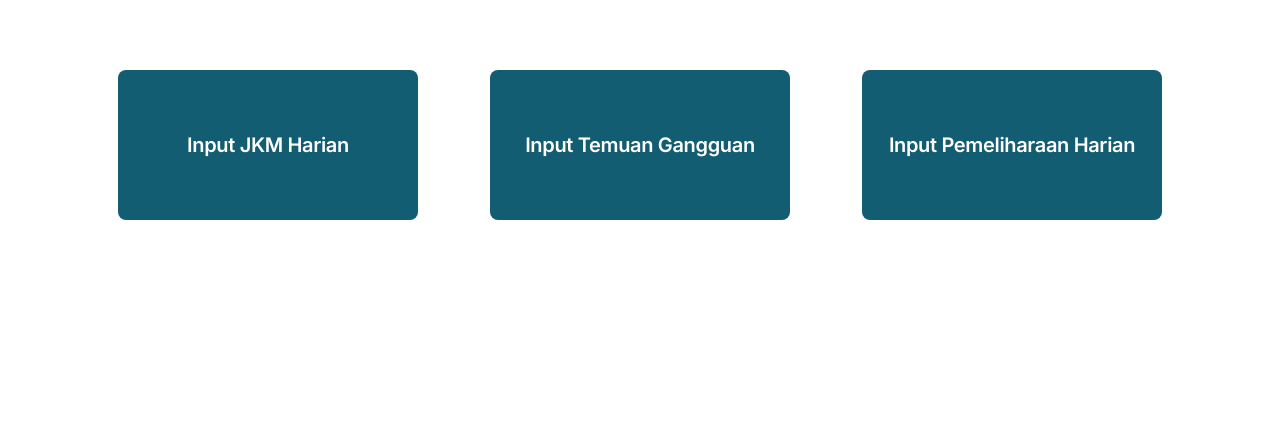
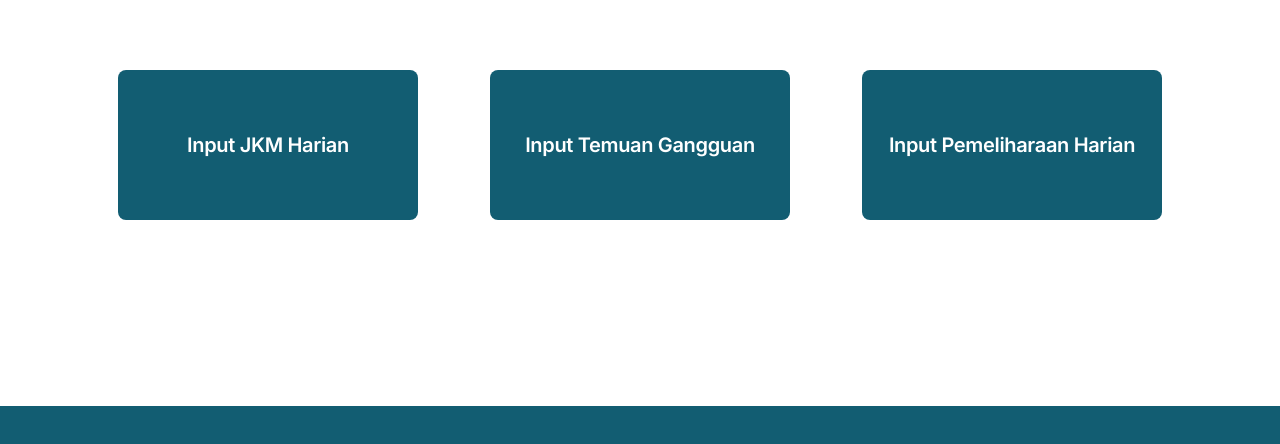
Before and after one commit to gcwvictor/m2u, a website: page views/menu.html in a window 1280 px wide. Shown: the part 334-778 px from the top of the page. Drawn offline with nearby package versions, Linux system fonts and the light colour scheme; no server answers.

Commit message:
add footer

```diff
--- a/views/menu.html
+++ b/views/menu.html
@@ -34,6 +34,7 @@
         </div>
       </div>
     </div>
+    <footer></footer>
     <script>
         function navigateToJKM(){
         window.location.href = "./jkm_harian.html";
```
